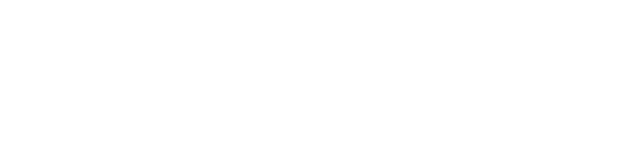
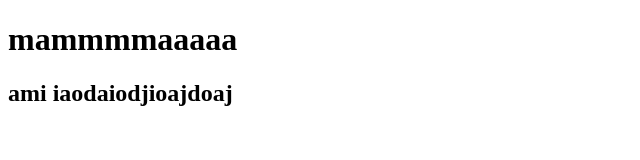
Before and after one commit to shopno004/My-first-repo, a plain HTML site: page index.html in a window 1280 px wide. Shown: the whole page, without its empty margins (0-640 px from the left). Drawn offline with Linux system fonts and the light colour scheme.

Commit message:
added header

```diff
--- a/index.html
+++ b/index.html
@@ -7,6 +7,7 @@
     <title>my-first-repo</title>
 </head>
 <body>
-
+    <h1>mammmmaaaaa</h1>
+    <h2>ami iaodaiodjioajdoaj</h2>
 </body>
 </html>
```
